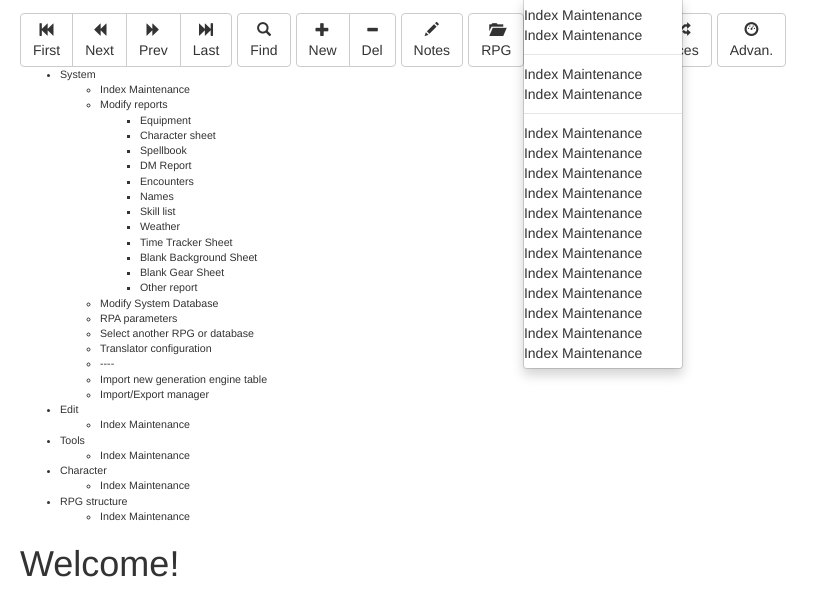
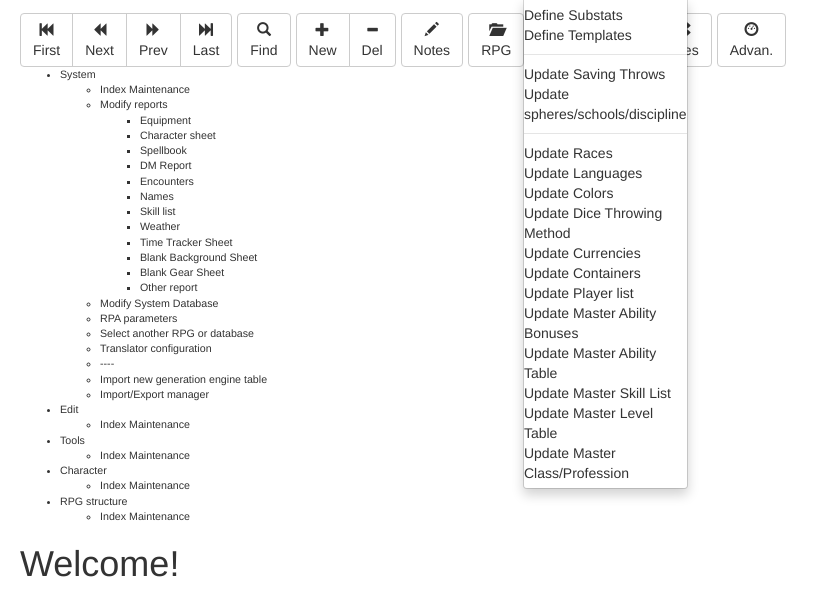
Before and after one commit to d2emon/pathfinder-helper, a Flask app: page / in a window 1280 px wide, after a click on "RPG structure". Shown: the part 51-667 px from the top of the page, without its empty margins (0-829 px from the left). Run offline with Flask 2, Linux system fonts and the light colour scheme; some libraries are stand-ins or nearby versions.

Commit message:
Structure

```diff
--- a/web/templates/rpa.html
+++ b/web/templates/rpa.html
@@ -106,25 +106,25 @@
 	  	<li class="dropdown">
 	  	  <a href="#" class="dropdown-toggle" data-toggle="dropdown" role="button" aria-haspopup="true" aria-expanded="false">RPG structure <span class="caret"></span></a>
 	  	  <ul class="dropdown-menu">
-	  	    <li>Index Maintenance</li>
-	  	    <li>Index Maintenance</li>
+	  	    <li>Define Substats</li>
+	  	    <li>Define Templates</li>
             <li role="separator" class="divider"></li>
-	  	    <li>Index Maintenance</li>
-	  	    <li>Index Maintenance</li>
+	  	    <li>Update Saving Throws</li>
+	  	    <li>Update spheres/schools/discipline</li>
             <li role="separator" class="divider"></li>
-	  	    <li>Index Maintenance</li>
-	  	    <li>Index Maintenance</li>
-	  	    <li>Index Maintenance</li>
-	  	    <li>Index Maintenance</li>
-	  	    <li>Index Maintenance</li>
-	  	    <li>Index Maintenance</li>
+	  	    <li>Update Races</li>
+	  	    <li>Update Languages</li>
+	  	    <li>Update Colors</li>
+	  	    <li>Update Dice Throwing Method</li>
+	  	    <li>Update Currencies</li>
+	  	    <li>Update Containers</li>
 
-	  	    <li>Index Maintenance</li>
-	  	    <li>Index Maintenance</li>
-	  	    <li>Index Maintenance</li>
-	  	    <li>Index Maintenance</li>
-	  	    <li>Index Maintenance</li>
-	  	    <li>Index Maintenance</li>
+	  	    <li>Update Player list</li>
+	  	    <li>Update Master Ability Bonuses</li>
+	  	    <li>Update Master Ability Table</li>
+	  	    <li>Update Master Skill List</li>
+	  	    <li>Update Master Level Table</li>
+	  	    <li>Update Master Class/Profession</li>
 	  	  </ul>
 	  	</li>
       </ul>
```
